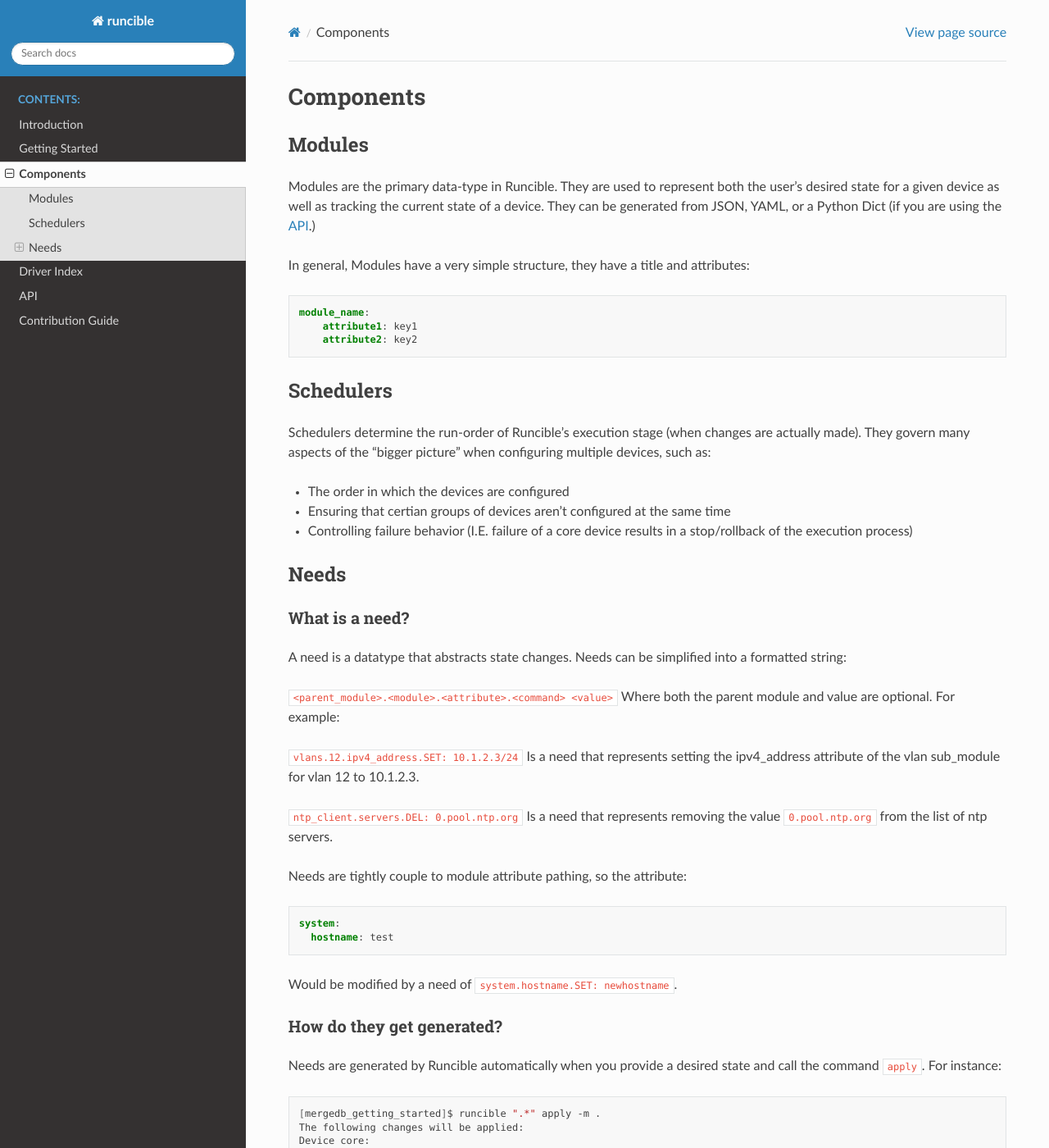
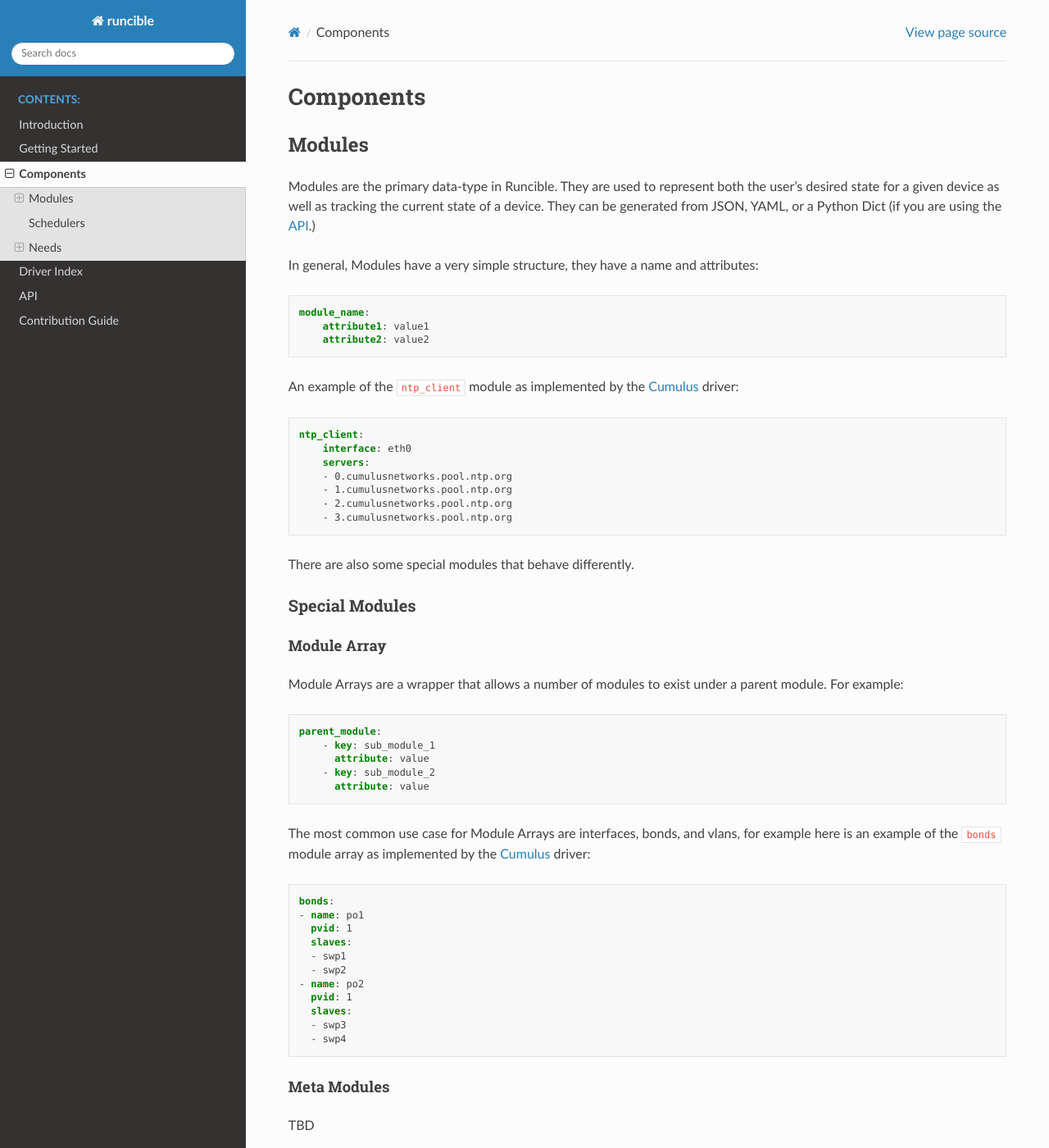
Before and after one commit to graysonhead/runcible, a Sphinx documentation site: the page built from docs/components.rst, in a window 1280 px wide and 1400 px high. Shown: the whole window at 82% size. Built offline with Sphinx 7.4.7 and the Read the Docs theme 2.0.0, drawn with Linux system fonts in a browser that asks for light colours; pages that are not in the unit, such as notebooks, are missing from menus.

```diff
--- a/docs/components.rst
+++ b/docs/components.rst
@@ -10,16 +10,67 @@ Modules are the primary data-type in Runcible. They are used to represent both t
 device as well as tracking the current state of a device. They can be generated from JSON, YAML, or a Python Dict (if
 you are using the :ref:`api`.)
 
-In general, Modules have a very simple structure, they have a title and attributes:
+In general, Modules have a very simple structure, they have a name and attributes:
 
 .. code-block:: yaml
 
     module_name:
-        attribute1: key1
-        attribute2: key2
+        attribute1: value1
+        attribute2: value2
 
+An example of the ``ntp_client`` module as implemented by the :ref:`cumulus_driver` driver:
+
+.. code-block:: yaml
+
+    ntp_client:
+        interface: eth0
+        servers:
+        - 0.cumulusnetworks.pool.ntp.org
+        - 1.cumulusnetworks.pool.ntp.org
+        - 2.cumulusnetworks.pool.ntp.org
+        - 3.cumulusnetworks.pool.ntp.org
+
+There are also some special modules that behave differently.
+
+Special Modules
+***************
+
+Module Array
+""""""""""""
+
+Module Arrays are a wrapper that allows a number of modules to exist under a parent module. For example:
+
+.. code-block:: yaml
+
+    parent_module:
+        - key: sub_module_1
+          attribute: value
+        - key: sub_module_2
+          attribute: value
+
+The most common use case for Module Arrays are interfaces, bonds, and vlans, for example here is an example of the
+``bonds`` module array as implemented by the :ref:`cumulus_driver` driver:
+
+.. code-block:: yaml
+
+    bonds:
+    - name: po1
+      pvid: 1
+      slaves:
+      - swp1
+      - swp2
+    - name: po2
+      pvid: 1
+      slaves:
+      - swp3
+      - swp4
 
 .. _schedulers:
+
+Meta Modules
+""""""""""""
+
+TBD
 
 Schedulers
 ----------
--- a/docs/drivers.rst
+++ b/docs/drivers.rst
@@ -1,5 +1,7 @@
 Driver Index
 ============
+
+.. _cumulus_driver:
 
 Cumulus
 -------
```
Also changed, not shown: docs/getting_started.rst (+103 -3 lines).
